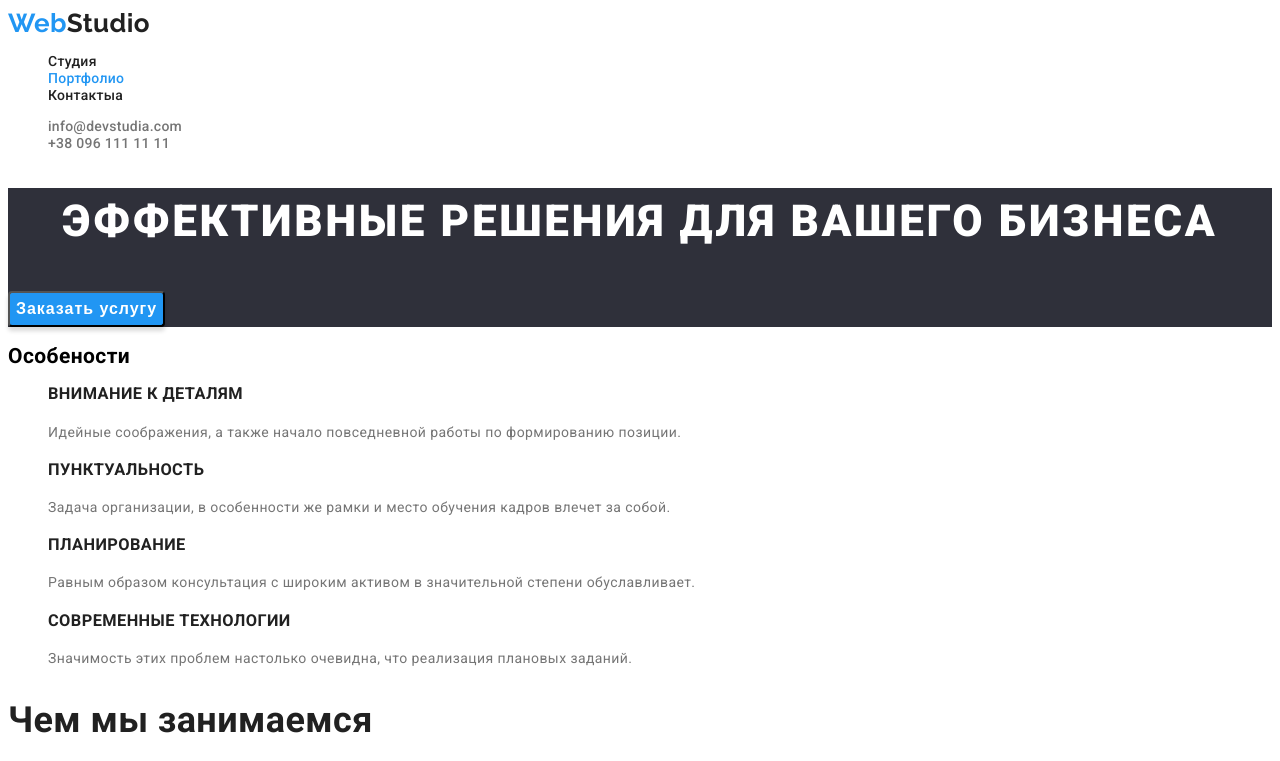
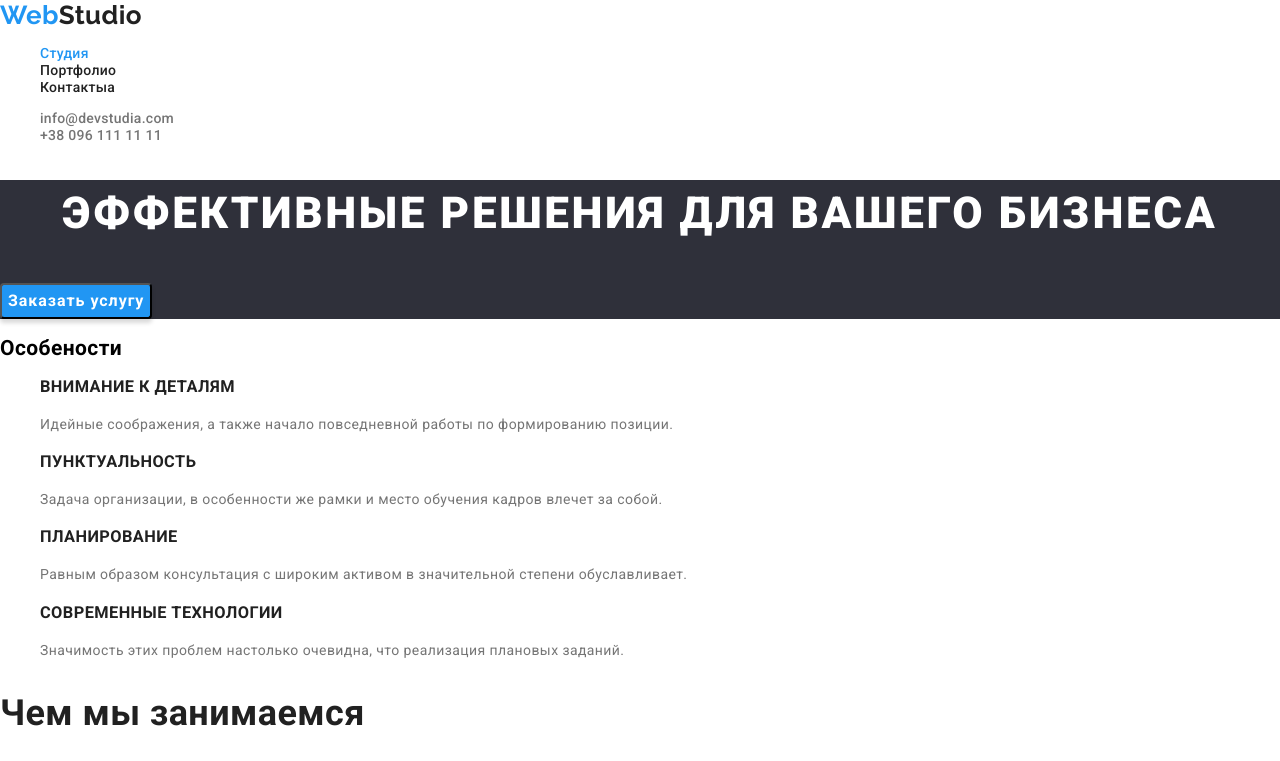
Before and after one commit to Saftar94/goit-markup-hw-02, a plain HTML site: page GOIT DZ2/index.html in a window 1280 px wide. Shown: the top 761 px of the page. Drawn offline with nearby package versions, Linux system fonts and the light colour scheme.

Commit message:
corrected bugs
исправил ошибки фото класс и т.д.

```diff
--- a/GOIT DZ2/index.html
+++ b/GOIT DZ2/index.html
@@ -7,7 +7,7 @@
     <title>Document</title>
     <link rel="preconnect" href="https://fonts.gstatic.com">
     <link href="https://fonts.googleapis.com/css2?family=Raleway:wght@700&family=Roboto:wght@400;500;700;900&display=swap" rel="stylesheet">
-    <link href="https://cdnjs.cloudflare.com/ajax/libs/modern-normalize/1.0.0/modern-normalize.min.css">
+    <link rel="stylesheet" href="https://cdnjs.cloudflare.com/ajax/libs/modern-normalize/1.0.0/modern-normalize.min.css">
     <link rel="stylesheet" href="css/styles.css">
 </head>
 <body>
@@ -16,8 +16,8 @@
         <nav class="nav-header">
             <a href="./index.html" class="logo"><span class="web">Web</span>Studio</a>
                 <ul class="headlink hero">
-                    <li class="item links"><a class="link " href="">Студия</a></li>
-                    <li class="item links"><a class="link current" href="./portfolio.html">Портфолио</a></li>
+                    <li class="item links"><a class="link  current" href="./index.html">Студия</a></li>
+                    <li class="item links"><a class="link" href="./portfolio.html">Портфолио</a></li>
                     <li class="item links"><a class="link" href="">Контактыa</a></li>
                 </ul>
             </nav>
```
Also changed, not shown: GOIT DZ2/portfolio.html (+3 -3 lines), GOIT DZ2/image/basketball.jpg, GOIT DZ2/image/box.jpg, GOIT DZ2/image/handphone.jpg, GOIT DZ2/image/headphones.jpg, GOIT DZ2/image/imacmap.jpg, GOIT DZ2/image/komp-portfolio.jpg, GOIT DZ2/image/komphand.jpg, GOIT DZ2/image/label.jpg, GOIT DZ2/image/magazine.jpg, GOIT DZ2/image/notebook.jpg, GOIT DZ2/image/panlob.jpg, GOIT DZ2/image/seafood.jpg, 3 other files.
